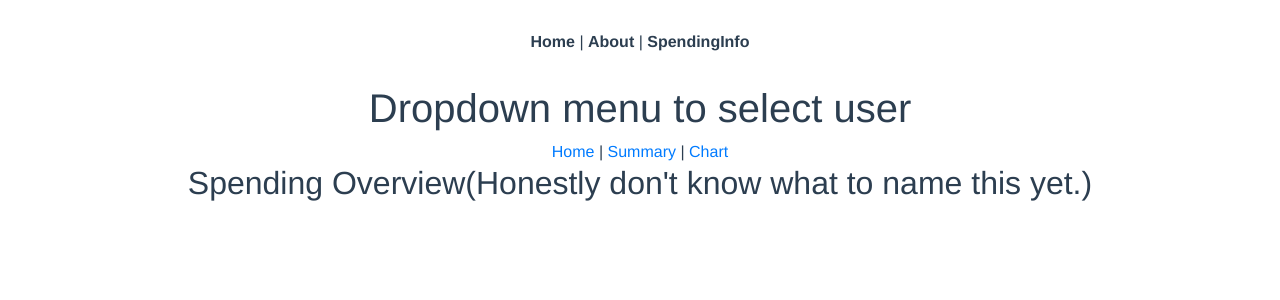
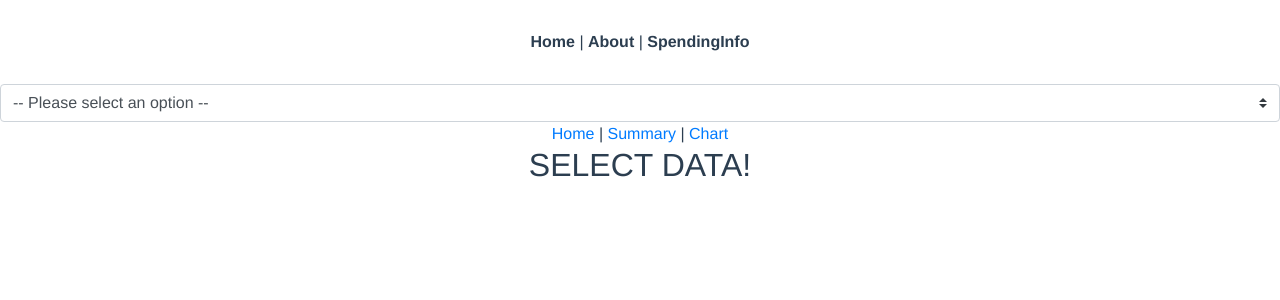
Before and after one commit to WFTan061/vuelearn03, a Vue app: page /#/spendinginfo/summary in a window 1280 px wide. Shown: the top 300 px of the page. Built offline with nearby package versions, Linux system fonts and the light colour scheme; no server answers.

Commit message:
Dropdown population of data, summary tab.

```diff
--- a/src/App.vue
+++ b/src/App.vue
@@ -5,7 +5,7 @@
       <router-link to="/about">About</router-link> |
       <router-link to ="/SpendingInfo">SpendingInfo</router-link>
     </div>
-    <router-view v-bind:theData="theData"/>
+    <router-view v-bind:theData="theData" v-bind:selectOptions="selectOptions"/>
   </div>
 </template>
 
@@ -37,14 +37,26 @@ import axios from 'axios';
     data:function(){
       return{
         theData:{},
+        selectOptions:{},
       }
     },
     mounted:function(){
-      const baseURI = 'https://randomapi.com/api/6de6abfedb24f889e0b5f675edc50deb?fmt=raw&sole'
+      const baseURI = 'https://randomapi.com/api/6de6abfedb24f889e0b5f675edc50deb?fmt=raw&sole';
       axios.get(baseURI)
       .then((result) => {
-        this.theData = result.data
+        this.theData = result.data;
+        this.selectOptions = this.theData.map(function(data,index){
+        let fullName = data.first + " " + data.last;
+          return{
+            text:fullName,
+            value:index,
+          }
+        })
       })
     }
   }
 </script>
+
+
+let fullNameArray =
+return fullNameArray
--- a/src/views/SpendingInfo.vue
+++ b/src/views/SpendingInfo.vue
@@ -1,16 +1,25 @@
 <template>
 	<div>
-	<h1>Dropdown menu to select user</h1>
+		<b-form-select v-model = "selected" :options = "selectOptions">
+			<template v-slot:first>
+				<b-form-select-option :value="null">-- Please select an option --</b-form-select-option>
+			</template>
+		</b-form-select>
 	<nav>
 		<router-link to = "/SpendingInfo/">Home</router-link> |
 		<router-link to = "/SpendingInfo/summary">Summary</router-link> |
 		<router-link to = "/SpendingInfo/chart">Chart</router-link>
 	</nav>
-	<router-view></router-view>
+	<router-view v-bind:selectedData = "theData[selected]"></router-view>
 	</div>
 </template>
 <script>
 	export default{
-		props:['theData'],
+		props:['theData','selectOptions'],
+		data:function(){
+			return{
+				selected:null,
+			}
+		},
 	}
 </script>
--- a/src/views/UserSummary.vue
+++ b/src/views/UserSummary.vue
@@ -1,9 +1,17 @@
 <template>
-	<div><h2>Spending Overview(Honestly don't know what to name this yet.)</h2></div>
+	<div v-if = "selectedData!==undefined">
+		Name: {{selectedData.first}} {{selectedData.last}}
+		<br>
+		Email: {{selectedData.email}}
+	</div>
+	<div v-else>
+		<h2>SELECT DATA!</h2>
+	</div>
+
 </template>
 
 <script>
 	export default{
-		props:['theData'],
+		props:['selectedData'],
 	}
 </script>
```
